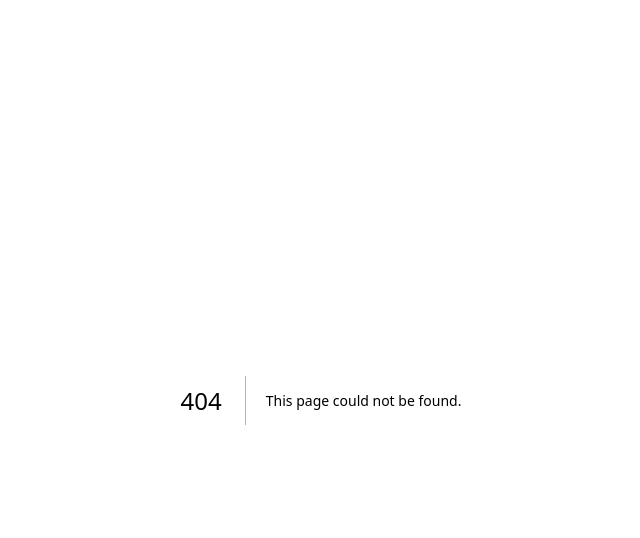
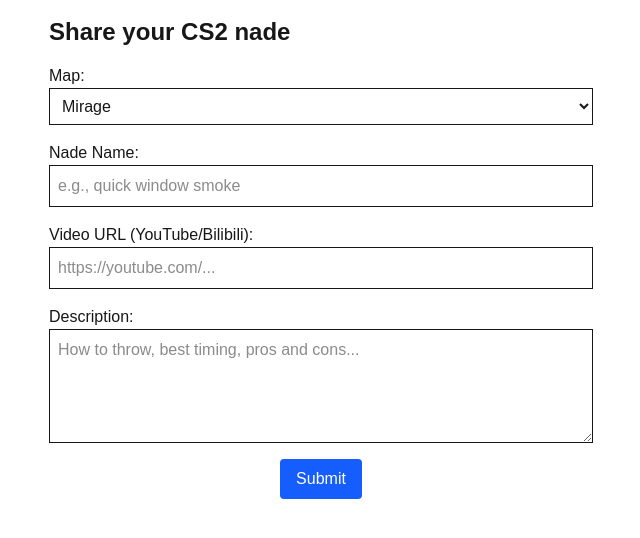
Before and after one commit to Verbsius/nadecs2, a Next.js app: page /nades in a window 1280 px wide. Before the commit this address had no page. Shown: the top 538 px of the page, without its empty margins (319-959 px from the left). Built offline with nearby package versions, Linux system fonts and the light colour scheme.

Commit message:
add all nades showing page

```diff
--- /dev/null
+++ b/src/app/nades/page.js
@@ -0,0 +1,98 @@
+"use client";
+
+import Image from "next/image";
+
+export default function NadeFormPage() {
+  return (
+    <main className="p-4 max-w-xl mx-auto">
+      <h1 className="text-2xl font-bold mb-4">Share your CS2 nade</h1>
+      <form
+        className="space-y-4"
+        onSubmit={async (e) => {
+          e.preventDefault();
+          const formData = new FormData(e.target);
+          const data = {
+            map: formData.get("map"),
+            nadeName: formData.get("nadeName"),
+            videoUrl: formData.get("videoUrl"),
+            description: formData.get("description"),
+          };
+
+          // 校验所有字段是否为空
+          if (!data.map || !data.nadeName || !data.videoUrl || !data.description) {
+            alert("All fields are required!");
+            return;
+          }
+
+          const res = await fetch("/api/nade", {
+            method: "POST",
+            headers: { "Content-Type": "application/json" },
+            body: JSON.stringify(data),
+          });
+
+          if (res.ok) {
+            alert("Nade submitted!");
+            e.target.reset();
+          } else {
+            alert("Submission failed.");
+          }
+        }}
+      >
+        {/* Logo */}
+        {/* Map Selector */}
+        <label className="block">
+          <span className="block font-medium">Map:</span>
+          <select name="map" className="block border p-2 w-full">
+            <option value="Mirage">Mirage</option>
+            <option value="Dust2">Dust2</option>
+            <option value="Ancient">Ancient</option>
+            <option value="Inferno">Inferno</option>
+            <option value="Train">Train</option>
+            <option value="Anubis">Anubis</option>
+            <option value="Nuke">Nuke</option>
+          </select>
+        </label>
+
+        {/* Nade Name */}
+        <label className="block">
+          <span className="block font-medium">Nade Name:</span>
+          <input
+            type="text"
+            name="nadeName"
+            className="block border p-2 w-full"
+            placeholder="e.g., quick window smoke"
+          />
+        </label>
+
+        {/* Video URL */}
+        <label className="block">
+          <span className="block font-medium">Video URL (YouTube/Bilibili):</span>
+          <input
+            type="text"
+            name="videoUrl"
+            className="block border p-2 w-full"
+            placeholder="https://youtube.com/..."
+          />
+        </label>
+
+        {/* Description */}
+        <label className="block">
+          <span className="block font-medium">Description:</span>
+          <textarea
+            name="description"
+            className="block border p-2 w-full"
+            rows={4}
+            placeholder="How to throw, best timing, pros and cons..."
+          ></textarea>
+        </label>
+
+        {/* Submit Button */}
+        <div className="flex justify-center">
+          <button type="submit" className="bg-blue-600 hover:bg-blue-700 text-white px-4 py-2 rounded">
+            Submit
+          </button>
+        </div>
+      </form>
+    </main>
+  );
+}
--- a/src/app/page.js
+++ b/src/app/page.js
@@ -1,90 +1,32 @@
-"use client";
+// src/app/nades/page.js
 
-import Image from "next/image";
+import clientPromise from "@/lib/mongodb";
 
-export default function Home() {
+export const dynamic = "force-dynamic"; // ⚠️ 让这个页面支持动态 fetch 数据
+
+export default async function NadeListPage() {
+  const client = await clientPromise;
+  const db = client.db("nade_share");
+  const nades = await db.collection("nade_share").find().toArray();
+
   return (
-    <main className="p-4 max-w-xl mx-auto">
-      <h1 className="text-2xl font-bold mb-4">🎯 Share your CS2 nade</h1>
-      <form
-        className="space-y-4"
-        onSubmit={async (e) => {
-          e.preventDefault();
-          const formData = new FormData(e.target);
-          const data = {
-            map: formData.get("map"),
-            nadeName: formData.get("nadeName"),
-            videoUrl: formData.get("videoUrl"),
-            description: formData.get("description"),
-          };
-
-          const res = await fetch("/api/nade", {
-            method: "POST",
-            headers: { "Content-Type": "application/json" },
-            body: JSON.stringify(data),
-          });
-
-          if (res.ok) {
-            alert("✅ Nade submitted!");
-            e.target.reset();
-          } else {
-            alert("❌ Submission failed.");
-          }
-        }}
-      >
-        {/* Logo */}
-        {/* Map Selector */}
-        <label className="block">
-          <span className="block font-medium">🌍 Map:</span>
-          <select name="map" className="block border p-2 w-full">
-            <option value="mirage">Mirage</option>
-            <option value="dust2">Dust2</option>
-            <option value="ancient">Ancient</option>
-            <option value="inferno">Inferno</option>
-            <option value="train">Train</option>
-            <option value="anubis">Anubis</option>
-            <option value="nuke">Nuke</option>
-          </select>
-        </label>
-
-        {/* Nade Name */}
-        <label className="block">
-          <span className="block font-medium">💥 Nade Name:</span>
-          <input
-            type="text"
-            name="nadeName"
-            className="block border p-2 w-full"
-            placeholder="e.g., quick window smoke"
-          />
-        </label>
-
-        {/* Video URL */}
-        <label className="block">
-          <span className="block font-medium">🔗 Video URL (YouTube/Bilibili):</span>
-          <input
-            type="text"
-            name="videoUrl"
-            className="block border p-2 w-full"
-            placeholder="https://youtube.com/..."
-          />
-        </label>
-
-        {/* Description */}
-        <label className="block">
-          <span className="block font-medium">📝 Description:</span>
-          <textarea
-            name="description"
-            className="block border p-2 w-full"
-            rows={4}
-            placeholder="How to throw, best timing, pros and cons..."
-          ></textarea>
-        </label>
-
-        {/* Submit Button */}
-        <button type="submit" className="bg-blue-600 hover:bg-blue-700 text-white px-4 py-2 rounded">
-          🚀 Submit
-        </button>
-      </form>
+    <main className="max-w-xl mx-auto p-4">
+      <div className="flex justify-between items-center mb-4">
+        <h1 className="text-2xl font-bold">nadecs2</h1>
+        <a
+          href="/nades"
+          className="bg-green-600 hover:bg-gray-700 text-white px-4 py-2 rounded"
+        >
+          Add Nade
+        </a>
+      </div>
+      <ul className="space-y-2">
+        {nades.map((nade) => (
+          <li key={nade._id} className="border-b pb-2">
+            {nade.map}: {nade.nadeName}
+          </li>
+        ))}
+      </ul>
     </main>
   );
 }
--- /dev/null
+++ b/src/lib/mongodb.js
@@ -0,0 +1,21 @@
+// src/lib/mongodb.js
+
+import { MongoClient } from "mongodb";
+
+const uri = process.env.MONGODB_URI;
+const options = {};
+
+let client;
+let clientPromise;
+
+if (!process.env.MONGODB_URI) {
+  throw new Error("❌ MONGODB_URI not defined in .env.local");
+}
+
+if (!global._mongoClientPromise) {
+  client = new MongoClient(uri, options);
+  global._mongoClientPromise = client.connect();
+}
+clientPromise = global._mongoClientPromise;
+
+export default clientPromise;
```
Also changed, not shown: 1 other file (tests, documents, lock files or other folders).
